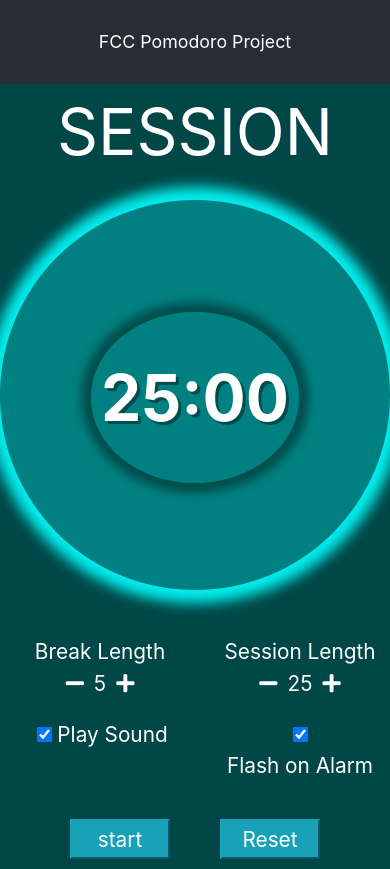
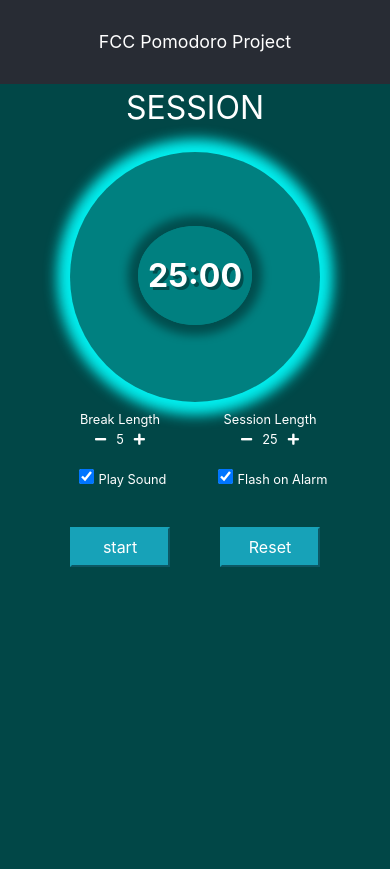
Before and after one commit to MikeDeGan/FCC-Pomodoro, a React (Create React App) app: page / in a window 390 px wide. After the commit the page ends 844 px from the top, so only its background shows below. Built offline with nearby package versions, Linux system fonts and the light colour scheme.

Commit message:
added media query

```diff
--- a/src/App.scss
+++ b/src/App.scss
@@ -103,3 +103,28 @@ button {
   width: 100px;
   height: 40px;
 }
+
+@media screen and (max-width: 410px) {
+  #timer-label {
+    font-size: 2em;
+  }
+
+  .pieholder {
+    max-width: 250px;
+    margin: 20px auto -40px auto;
+  }
+  #time-left {
+    top: -150px;
+
+    font-size: 2em;
+
+    padding: 30px 10px;
+  }
+  #adjustments {
+    width: 300px;
+    font-size: 0.8em;
+  }
+  .button-holder {
+    font-size: 1em;
+  }
+}
```
